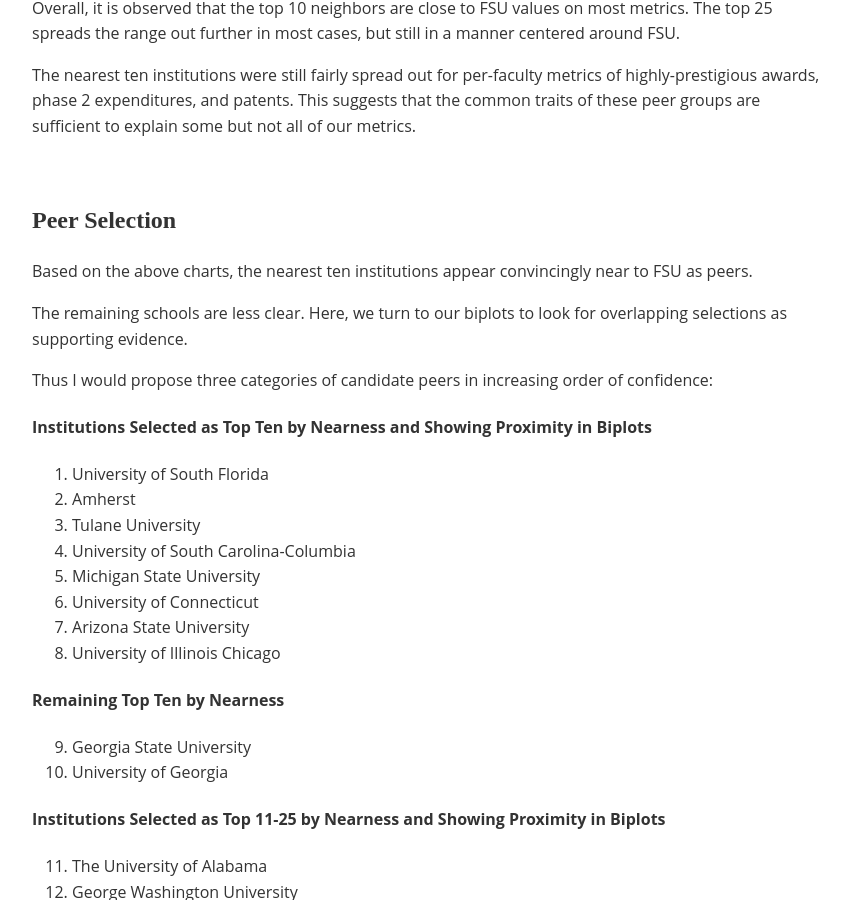
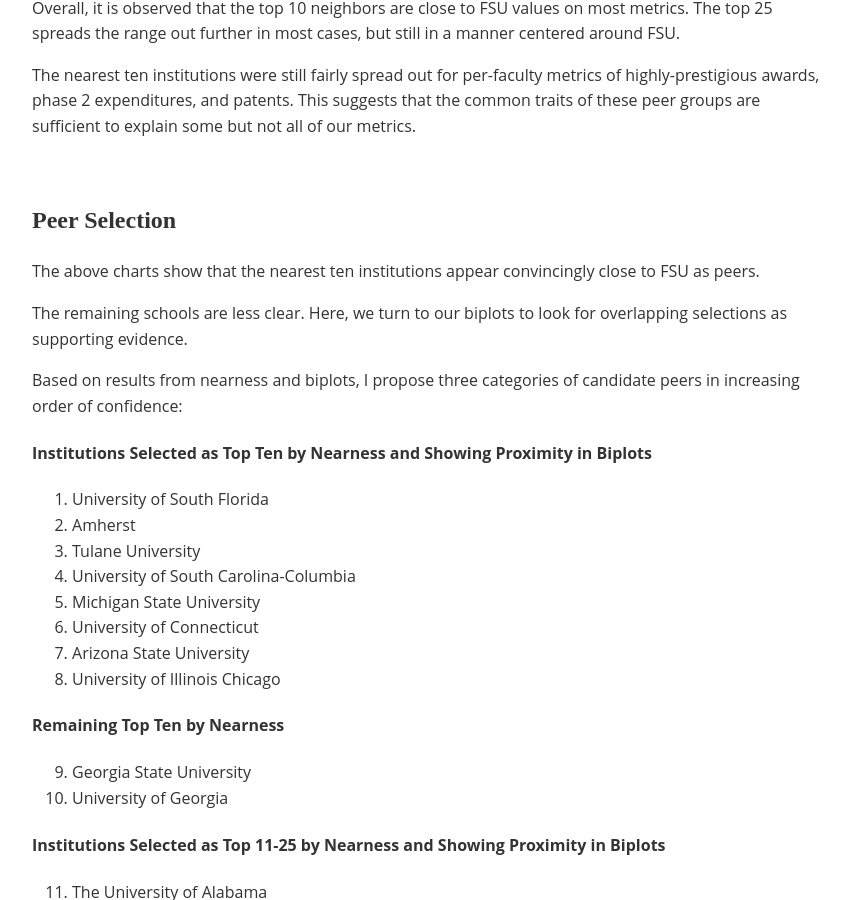
Before and after one commit to rashtastic/r1, a Jekyll site: the page built from index.md, in a window 1280 px wide and 900 px high, scrolled down 25537 px. Shown: the whole window, without its empty margins (208-1057 px from the left). Built offline with Jekyll 4.4.1, drawn with Linux system fonts in a browser that asks for light colours.

Commit message:
phrasing

```diff
--- a/index.md
+++ b/index.md
@@ -602,11 +602,11 @@
 
 ## Peer Selection
 
-Based on the above charts, the nearest ten institutions appear convincingly near to FSU as peers.
+The above charts show that the nearest ten institutions appear convincingly close to FSU as peers.
 
 The remaining schools are less clear. Here, we turn to our biplots to look for overlapping selections as supporting evidence.
 
-Thus I would propose three categories of candidate peers in increasing order of confidence:
+Based on results from nearness and biplots, I propose three categories of candidate peers in increasing order of confidence:
 
 <h4>Institutions Selected as Top Ten by Nearness and Showing Proximity in Biplots</h4>
 
```
